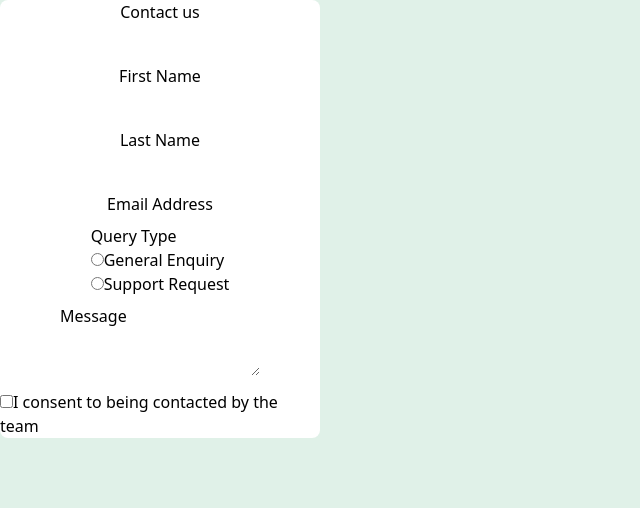
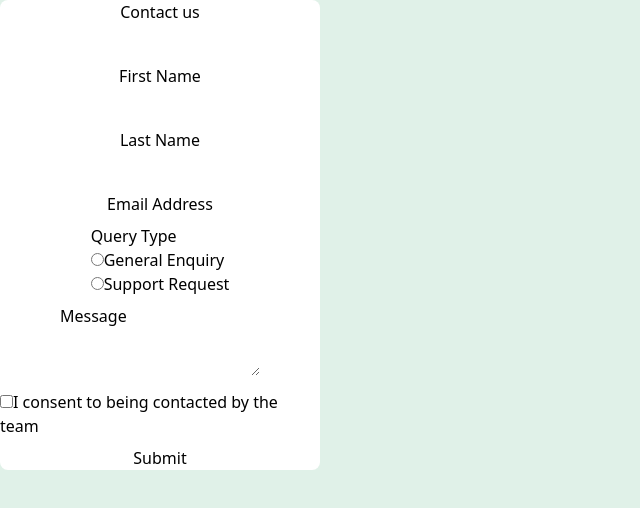
Before and after one commit to raswonders/contact-form, a React (Vite) app: page / in a window 1280 px wide. Shown: the top 508 px of the page, without its empty margins (0-640 px from the left). Built offline with nearby package versions, Linux system fonts and the light colour scheme.

Commit message:
add submit button

```diff
--- /dev/null
+++ b/src/components/Button.tsx
@@ -0,0 +1,9 @@
+export function Button({
+  value,
+  onClick,
+}: {
+  value: string;
+  onClick: () => void;
+}) {
+  return <input type="button" value={value} onClick={onClick} />;
+}
--- a/src/components/Card.tsx
+++ b/src/components/Card.tsx
@@ -1,3 +1,4 @@
+import { Button } from "./Button";
 import { Checkbox } from "./Checkbox";
 import { Message } from "./Message";
 import { RadioSelection } from "./RadioSelection";
@@ -16,6 +17,7 @@ export function Card() {
       />
       <Message />
       <Checkbox label="I consent to being contacted by the team" />
+      <Button value="Submit" onClick={() => {}} />
     </main>
   );
 }
```
